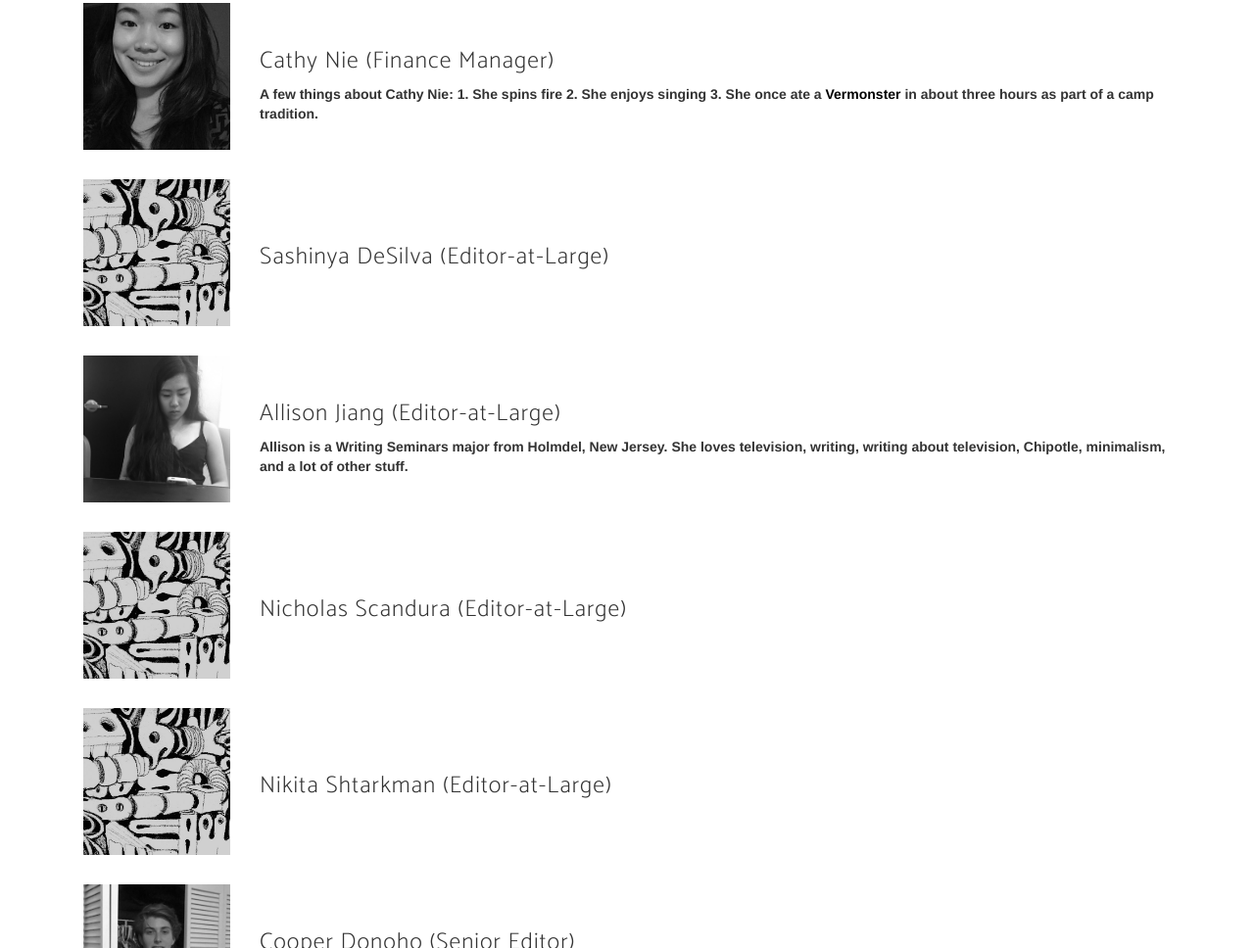
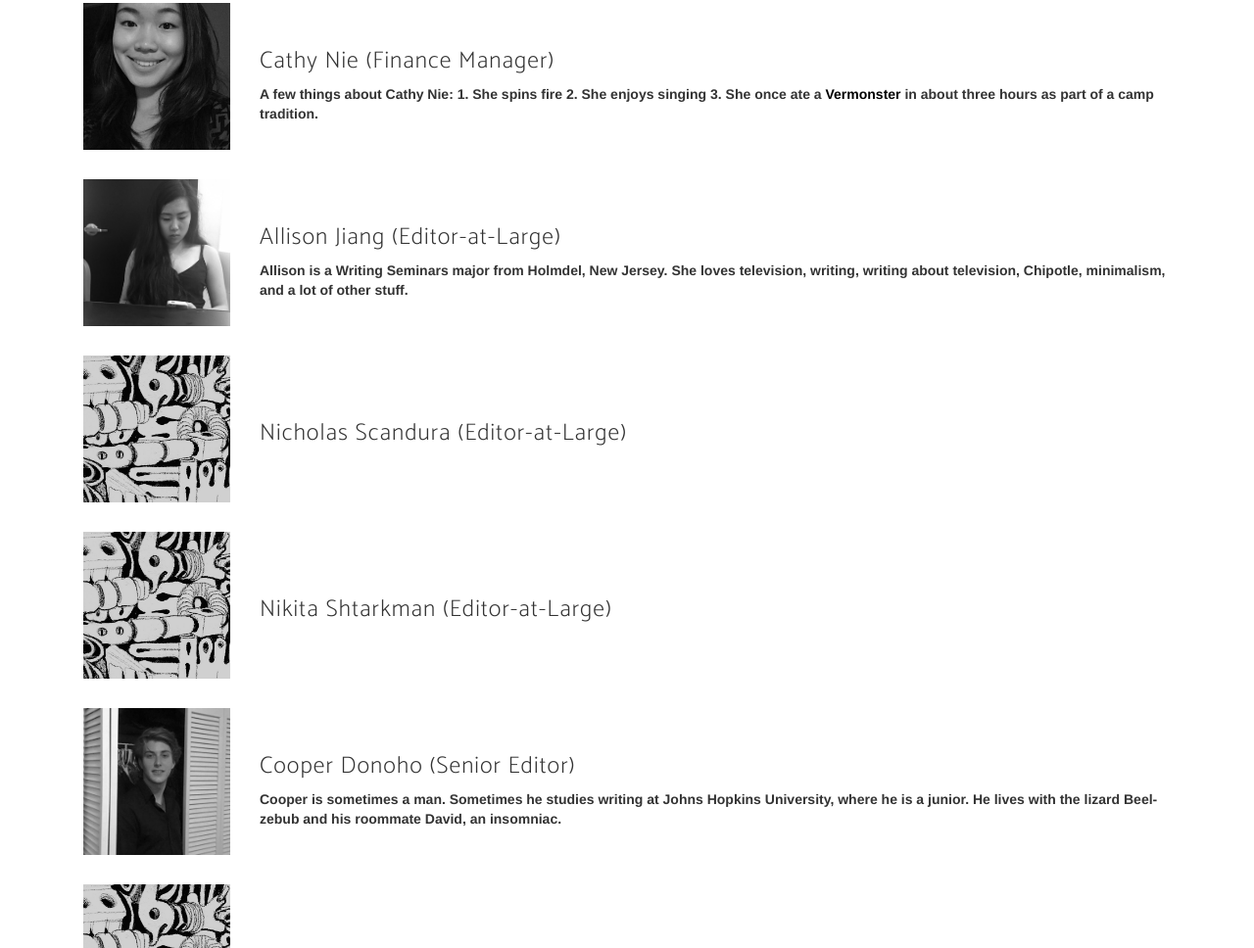
Before and after one commit to joellymammoth/zeniada.github.io, a website: page staff.html in a window 1280 px wide. Shown: the part 897-1865 px from the top of the page at 98% size. Drawn offline with nearby package versions, Linux system fonts and the light colour scheme; a web font is replaced by a local one.

Commit message:
updated staff members

```diff
--- a/staff.html
+++ b/staff.html
@@ -112,12 +112,6 @@
                                 <th><h3>Cathy Nie (Finance Manager)</h3>
                                 A few things about Cathy Nie: 1. She spins fire 2. She enjoys singing 3. She once ate a <a href="http://www.benjerry.com/whats-new/2014/vermonster-sundaes" target="_blank"><font color="000000">Vermonster</font></a> in about three hours as part of a camp tradition.</th>
                             </tr>
-                            <!-- SASHA DESILVA -->
-                            <tr>
-                                <th><img src="img/bios/sample.jpg" width="150" height="150"></th>
-                                <th><h3>Sashinya DeSilva (Editor-at-Large)</h3>
-                                </th>
-                            </tr>
                             <!-- ALLISON JIANG -->
                             <tr>
                                 <th><img src="img/bios/allison.jpg" width="150" height="150"></th>
```
